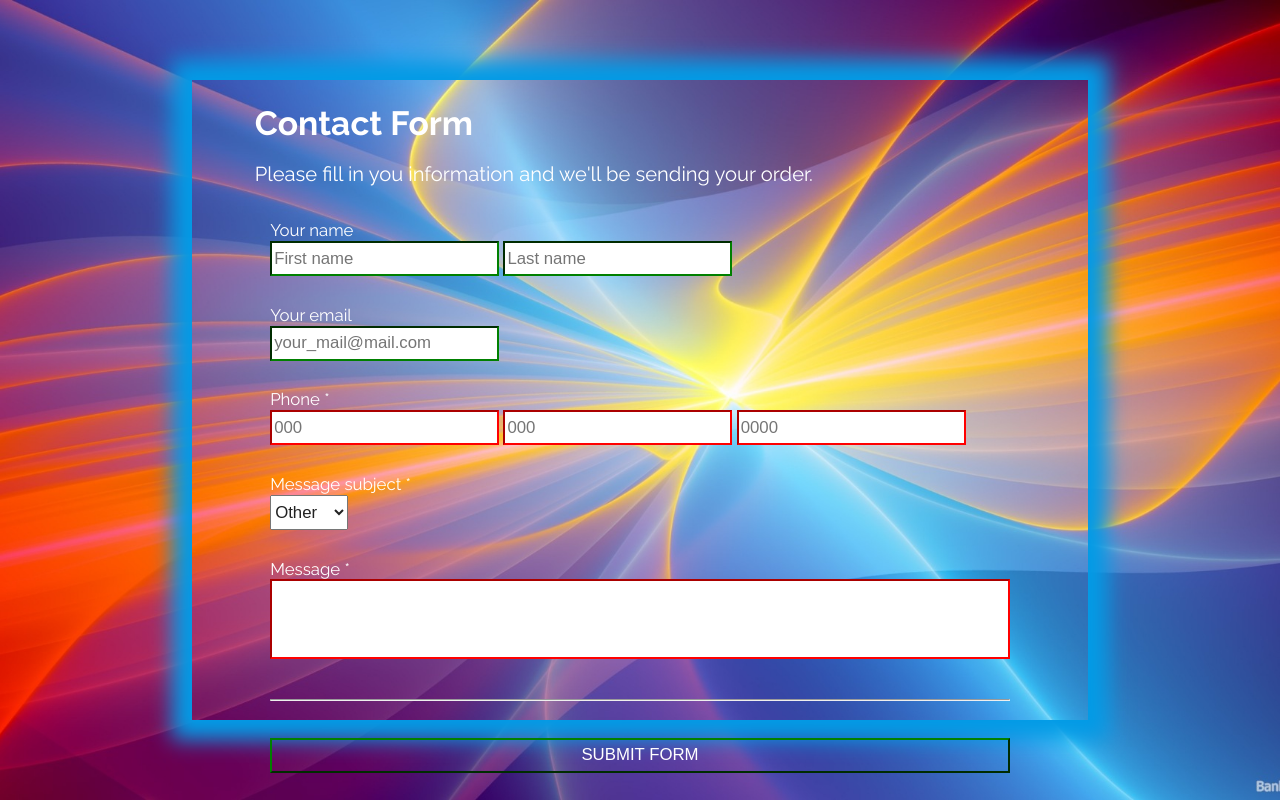
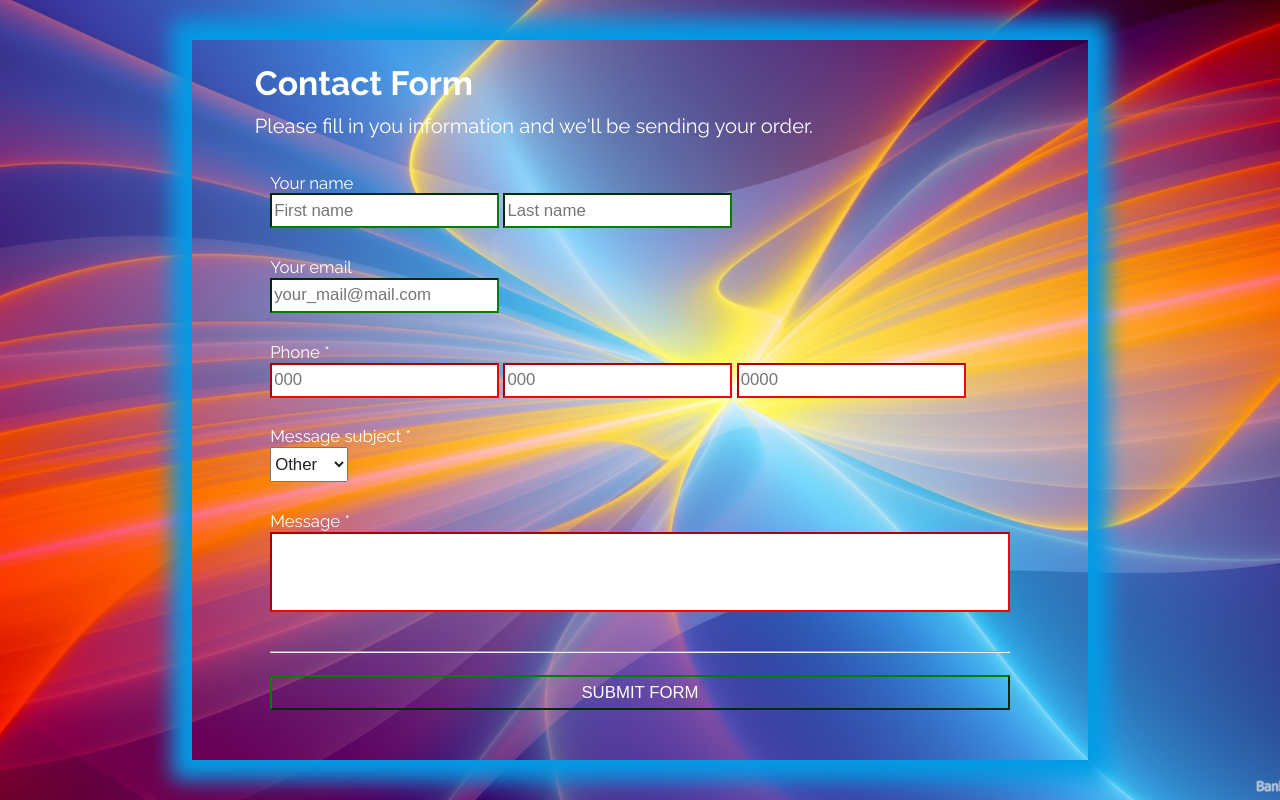
Before and after one commit to Alex-it-work/JS-Forms.RegExp, a plain HTML site: page index.html in a window 1280 px wide. Drawn offline with Linux system fonts and the light colour scheme.

Commit message:
Done margins

```diff
--- a/assets/css/style.css
+++ b/assets/css/style.css
@@ -22,7 +22,7 @@ form {
   display: flex;
   flex-direction: column;
 
-  height: 80%;
+  height: 90%;
   width: 70%;
 
   margin: 0 auto;
@@ -48,7 +48,7 @@ fieldset {
 h1 {
   font-weight: 900;
   font-size: 2em;
-  margin-bottom: 3%;
+  margin-bottom: 2%;
 }
 h2 {
   font-size: 1.2em;
@@ -74,8 +74,9 @@ div {
 }
 hr {
   width: 100%;
-  margin-bottom: 5%;
+  margin-bottom: 3%;
 }
+
 input:valid {
   border-color: green;
 }
@@ -83,3 +84,6 @@ input:valid {
 input:invalid {
   border-color: red;
 }
+.btnLabel {
+  margin-top: 2%;
+}
--- a/index.html
+++ b/index.html
@@ -81,8 +81,8 @@
           <div><input class="msg" type="text" required maxlength="3000" /></div>
         </label>
 
-        <label
-          ><hr />
+        <label class="btnLabel">
+          <hr />
           <div><input class="btn" type="submit" value="SUBMIT FORM" /></div>
         </label>
       </fieldset>
```
